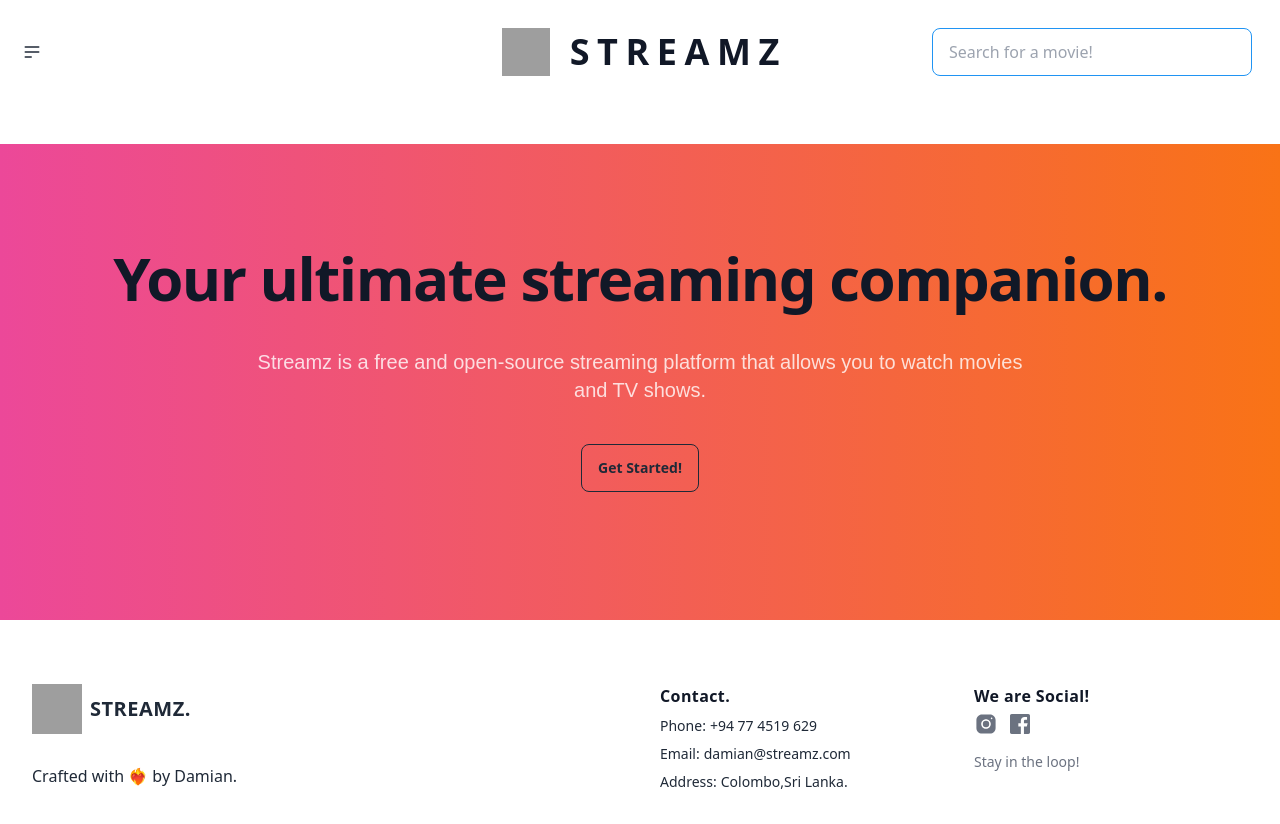
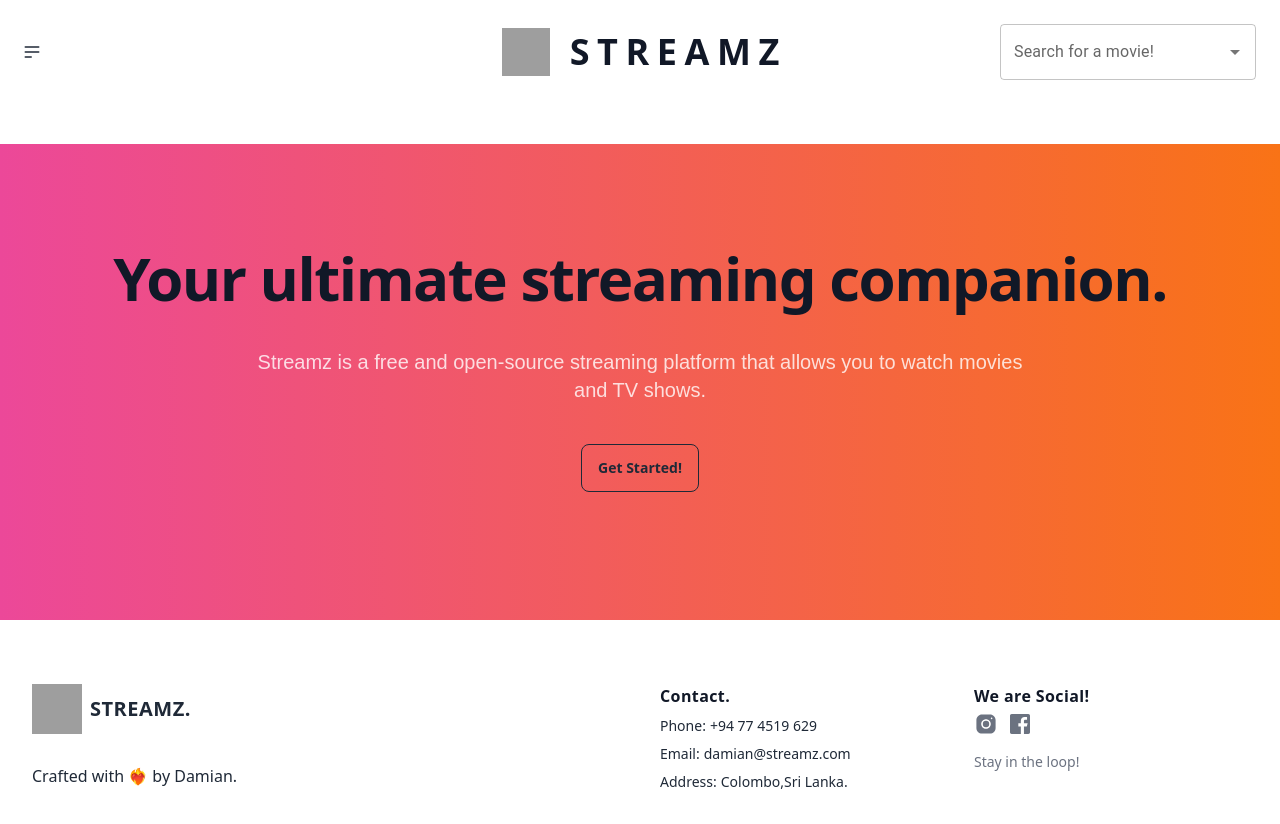
Before and after one commit to DamianRavinduPeiris/streamz-web, a React (Vite) app: page / in a window 1280 px wide. Built offline with nearby package versions, Linux system fonts and the light colour scheme; no server answers; grey boxes are pictures that could not be loaded; a web font is replaced by a local one.

Commit message:
Finalzied the debounced search process.

```diff
--- a/src/components/NavBar.tsx
+++ b/src/components/NavBar.tsx
@@ -1,12 +1,25 @@
 import { Link } from "react-router-dom";
 import Autocomplete from "@mui/material/Autocomplete";
 import { debounce } from "lodash";
-import { useState,useEffect } from "react";
+import { useState, useEffect } from "react";
 import useTMDB from "../customHooks/useTMDB";
-
+import { TextField } from "@mui/material";
 
 const NavBar = () => {
-  const[movieName,setMovieName]=useState<string>('');
+  const [movieName, setMovieName] = useState<string>("");
+  const [movieNames, setMovieNames] = useState<string[]>([]);
+  const [searchStatus, setSearchStatus] = useState<boolean>(false);
+  const debouncedSearchMovie = debounce(searchMovie, 2000);
+  function searchMovie() {
+    setSearchStatus(true);
+  }
+  const movieData = useTMDB(import.meta.env.VITE_SEARCH_URL + "" + movieName);
+  useEffect(() => {
+    movieData.forEach((movieName) => {
+      setMovieNames((prevMovieNames) => [...prevMovieNames, movieName.title]);
+    });
+  }, [searchStatus]);
+
   return (
     <div>
       <div className="navbar ">
@@ -72,10 +85,29 @@ const NavBar = () => {
         </div>
 
         <div className="navbar-end">
-          <input
-            type="text"
-            placeholder="Search for a movie!"
-            className="input input-bordered input-info w-full max-w-xs m-5"
+          <Autocomplete
+            disableClearable={true}
+            style={{ width: "20vw", margin: "1rem" }}
+            options={movieNames}
+            // onChange={(event, value) => {
+            //   if (value) {
+            //     localStorage.setItem("mId", mIDs[movieDetails.indexOf(value)]);
+            //     window.location.href = "/streaming";
+            //   } else {
+            //     setMovieStatus(false);
+            //   }
+            // }}
+            onInputChange={(event, newInputValue) => {
+              setMovieName(newInputValue);
+              debouncedSearchMovie();
+            }}
+            renderInput={(params) => (
+              <TextField
+                {...params}
+                label="Search for a movie!"
+                variant="outlined"
+              />
+            )}
           />
         </div>
       </div>
```
